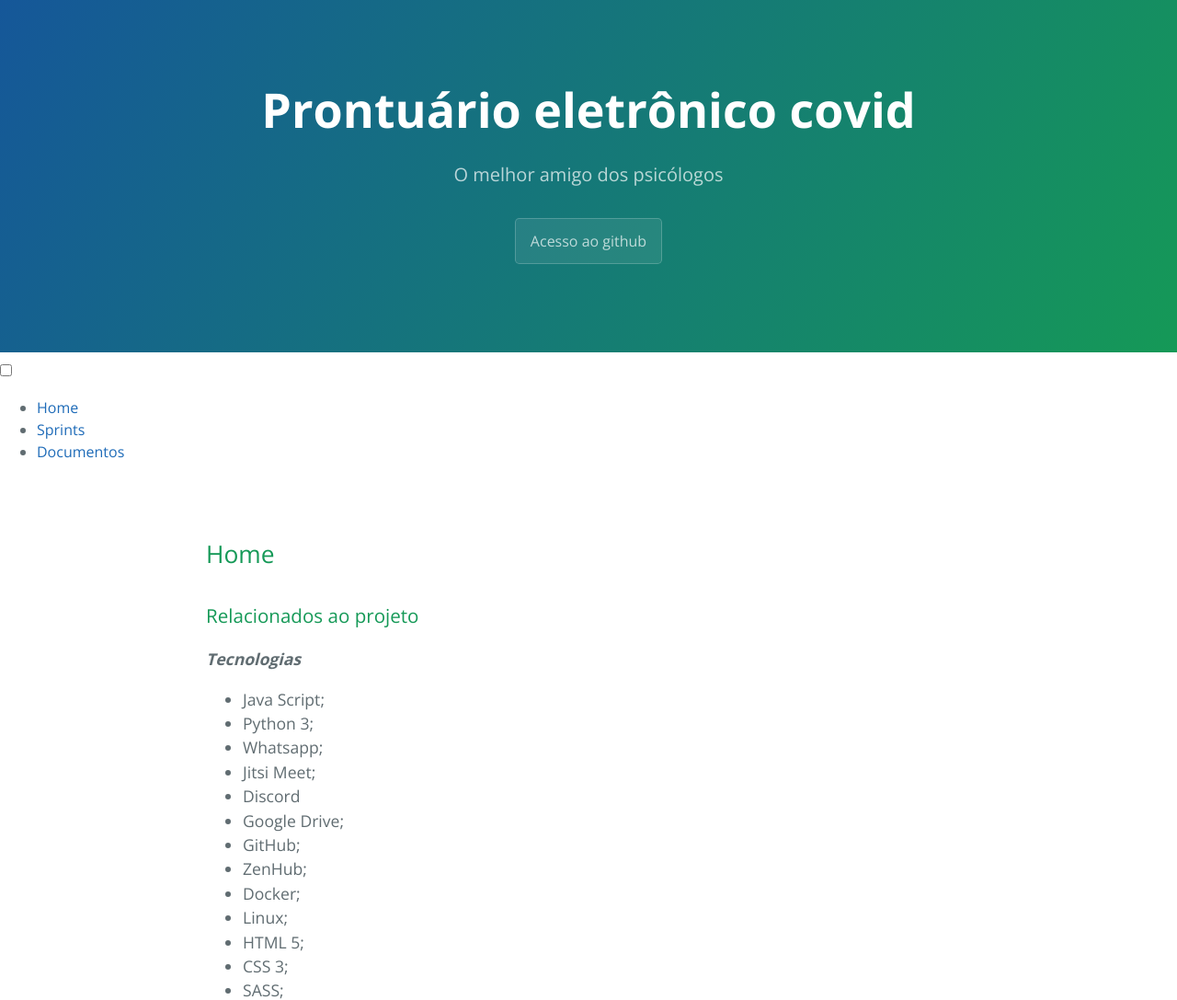
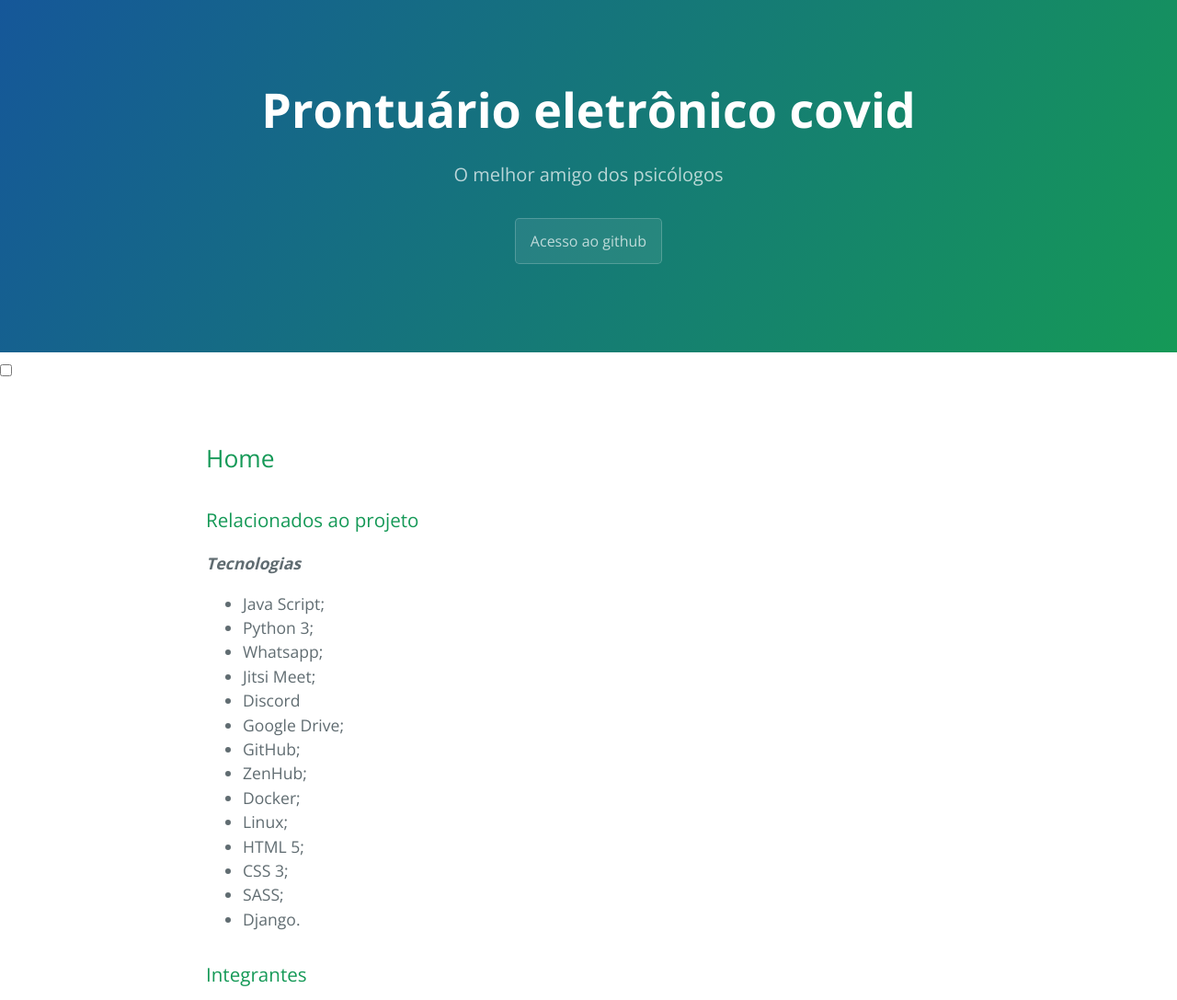
Before and after one commit to francisco1code/2020.2-CheeryUP, a Jekyll site: the page built from index.md, in a window 1280 px wide, cut to the strip 0-1087 px from the top of the page. Shown: the whole strip at 92% size. Built offline with Jekyll 4.4.1, drawn with Linux system fonts in a browser that asks for light colours.

Commit message:
change atributo

```diff
--- a/_sass/jekyll-theme-cayman.scss
+++ b/_sass/jekyll-theme-cayman.scss
@@ -377,19 +377,19 @@
   color: $blockquote-text-color;
 }
 
-#menu {
+.menu {
   position:absolute ;
   top: 0;
   left: -200px;
   background-color: #155799;
   width: 200px;
 }
-#menu ul li{
+.menu ul li{
   list-style-type:none ;
   text-decoration: none;
 
 }
-#menu ul li a {
+.menu ul li a {
   text-decoration: none;
   color: white;
   transition: 0.3s;
@@ -398,7 +398,7 @@
   }
 }
 
-#botao-menu {
+.botao-menu {
   top: 20px;
   left: 10px;
 }
```
